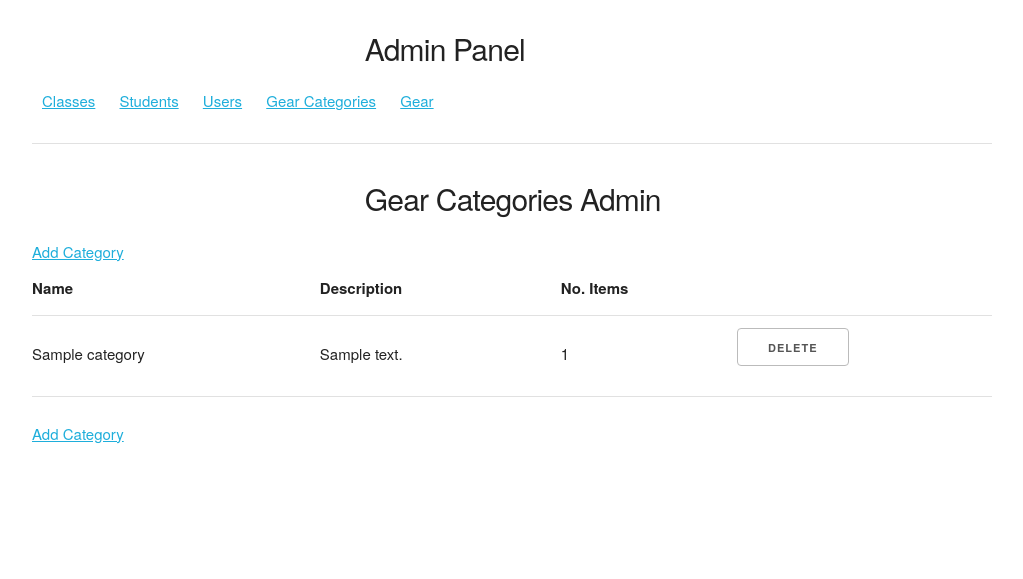
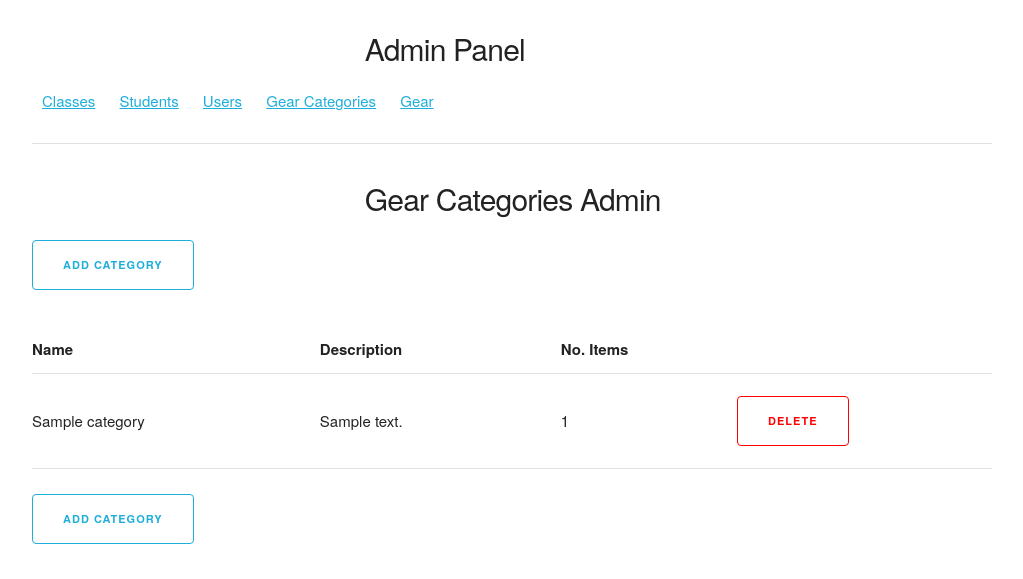
Before and after one commit to bjmaynard01/ganteva-gear-rental, a Flask app: page /admin/gear/categories in a window 1280 px wide. Shown: the part 359-938 px from the top of the page, without its empty margins (128-1151 px from the left). Before the commit the page ends 803 px from the top, so only its background shows below. Run offline with Flask 3, Linux system fonts and the light colour scheme; a user stored in the database is signed in; tables that the repository leaves empty hold one stand-in row (values such as "Sample post"); some libraries are stand-ins or nearby versions.

Commit message:
working on implementing category updates

```diff
--- a/app/admin/routes.py
+++ b/app/admin/routes.py
@@ -1,14 +1,15 @@
-from flask import render_template, session, url_for, redirect, flash
+from flask import render_template, session, url_for, redirect, flash, request
 from app import db
 from app.admin import bp as admin_bp
 from app.users import utils
-from flask_login import current_user
+from flask_login import current_user, login_required
 from app.users.models import User
 from app.gear.models import GearCategories, GearItem
 from app.gear.forms import GearItemForm, GearCategoryForm
 from sqlalchemy.exc import SQLAlchemyError
 
 @admin_bp.route('/admin')
+@login_required
 def admin():
 
     if not current_user.is_anonymous:
@@ -22,6 +23,7 @@ def admin():
         return redirect(url_for('users.login'))
 
 @admin_bp.route('/admin/gear')
+@login_required
 def gear_admin():
     if not current_user.is_anonymous:
 
@@ -30,9 +32,11 @@ def gear_admin():
         else:
             return render_template('errors/401.html', title='Unauthorized'), 401
     else:
+        flash('You must login to administer gear.')
         return redirect(url_for('users.login'))
 
 @admin_bp.route('/admin/gear/categories')
+@login_required
 def categories_admin():
 
     if not current_user.is_anonymous:
@@ -45,9 +49,37 @@ def categories_admin():
             return render_template('errors/401.html', title='Unauthorized'), 401
 
     else:
+        flash('You must login to administer gear categories')
+        return redirect(url_for('users.login'))
+
+@admin_bp.route('/admin/gear/add', methods=['GET', 'POST'])
+@login_required
+def add_gear():
+
+    if not current_user.is_anonymous:
+
+        if current_user.is_admin == True:
+            add_gear_form = GearItemForm()
+
+            if add_gear_form.validate_on_submit():
+                gear_name = add_gear_form.item_name.data.capitalize()
+                gear_image = add_gear_form.item_image.data
+                gear_care = add_gear_form.item_care.data
+                gear_qty = add_gear_form.qty.data
+                geat_categories = add_gear_form.categories.data
+
+
+            return render_template('admin/add_gear.html', title='Add Gear Item', form=add_gear_form)
+
+        else:
+            return render_template('errors/401.html', title='Unauthorized'), 401
+
+    else:
+        flash('You must login to add gear items.')
         return redirect(url_for('users.login'))
 
 @admin_bp.route('/admin/gear/categories/add', methods=['GET', 'POST'])
+@login_required
 def add_gear_category():
 
     if not current_user.is_anonymous:
@@ -70,46 +102,67 @@ def add_gear_category():
                     db.session.rollback()
                     return render_template('errors/500.html', title='Internal Error'), 500
 
-            return render_template('admin/add_category.html', title='Add Category', form=add_category_form)
-
-        else:
-            return render_template('errors/401.html', title='Unauthorized'), 401
-
-    else: return redirect(url_for('main.index'))
-
-@admin_bp.route('/admin/gear/add', methods=['GET', 'POST'])
-def add_gear():
-
-    if not current_user.is_anonymous:
-
-        if current_user.is_admin == True:
-            add_gear_form = GearItemForm()
-
-            if add_gear_form.validate_on_submit():
-                gear_name = add_gear_form.item_name.data.capitalize()
-                gear_image = add_gear_form.item_image.data
-                gear_care = add_gear_form.item_care.data
-                gear_qty = add_gear_form.qty.data
-                geat_categories = add_gear_form.categories.data
-
-
-            return render_template('admin/add_gear.html', title='Add Gear Item', form=add_gear_form)
+            return render_template('admin/add_category.html', title='Add Category', form=add_category_form,
+                                   legend='Add Gear Category')
 
         else:
             return render_template('errors/401.html', title='Unauthorized'), 401
 
     else:
+        flash('You must login to add gear categories')
+        return redirect(url_for('users.login'))
+
+@admin_bp.route('/admin/gear/category/<id>/update', methods=['GET', 'POST'])
+@login_required
+def update_category(id):
+    if not current_user.is_anonymous:
+
+        if current_user.is_admin:
+            edit_category_form = GearCategoryForm()
+            try:
+                category = GearCategories.query.get_or_404(id)
+                edit_category_form.name.data = category.name
+                edit_category_form.desc.data = category.description
+
+                if edit_category_form.validate_on_submit():
+                    category.name = edit_category_form.name.data
+                    category.description = edit_category_form.desc.data
+                    db.session.commit()
+
+                return render_template('admin/add_category.html', title='Update Category', form=edit_category_form,
+                                       legend='Update Category')
+
+            except SQLAlchemyError as error:
+                return render_template('errors/500.html', title='Internal Error'), 500
+
+        else:
+            return render_template('errors/401.html', title='Unauthorized'), 401
+
+    else:
+        flash('You must login to update gear categories.')
         return redirect(url_for('users.login'))
 
 @admin_bp.route('/admin/gear/category/<id>/delete')
+@login_required
 def delete_category(id):
-    category = GearCategories.query.filter_by(id=id).first()
-    try:
-        db.session.delete(category)
-        db.session.commit()
-        flash('Succesfully deleted category {}'.format(category.name))
-        return redirect(url_for('admin.categories_admin'))
+    if not current_user.is_anonymous:
 
-    except SQLAlchemyError as error:
-        db.session.rollback()
-        return render_template('errors/500.html', title='Internal Error'), 500
+        if current_user.is_admin:
+
+            try:
+                category = GearCategories.query.get_or_404(id)
+                db.session.delete(category)
+                db.session.commit()
+                flash('Succesfully deleted category {}'.format(category.name))
+                return redirect(url_for('admin.categories_admin'))
+
+            except SQLAlchemyError as error:
+                db.session.rollback()
+                return render_template('errors/500.html', title='Internal Error'), 500
+
+        else:
+            return render_template('errors/401.html', title='Unauthorized'), 401
+
+    else:
+        flash('You must login to delete gear categories.')
+        return redirect(url_for('users.login'))
--- a/app/gear/forms.py
+++ b/app/gear/forms.py
@@ -12,6 +12,7 @@ class GearCategoryForm(FlaskForm):
 
     def validate_name(self, category_name):
         category = GearCategories.query.filter_by(name=self.name.data.capitalize()).first()
+
         if category is not None:
             raise ValidationError('Category already exists')
 
--- a/app/gear/models.py
+++ b/app/gear/models.py
@@ -18,7 +18,7 @@ class GearCategories(db.Model):
     items = db.relationship('GearItem', secondary=gear_categories_ref, backref=db.backref('categories', lazy='dynamic'), lazy='dynamic')
 
     def __repr__(self):
-        return f"Gear_Category('{self.id}', '{self.name}', '{self.description}')"
+        return f"Gear_Category('{self.id}', '{self.name}', '{self.description}', '{self.items}')"
 
 class GearCategoriesSchema(ma.Schema):
     class Meta:
@@ -34,3 +34,6 @@ class GearItem(db.Model):
 
     def __repr__(self):
         return f"Gear_Item('{self.id}', '{self.name}', '{self.qty}')"
+
+    #@staticmethod
+    #def default_cat():
--- a/app/static/stylesheets/skeleton.css
+++ b/app/static/stylesheets/skeleton.css
@@ -221,7 +221,17 @@ input[type="button"].button-primary:focus {
   color: #FFF;
   background-color: #1EAEDB;
   border-color: #1EAEDB; }
-
+.button.delete {
+  height:50px;
+  margin-top: 10px;
+  color: red;
+  border-color: red;
+}
+.button.add {
+  height: 50px;
+  color: #1EAEDB;
+  border-color: #1EAEDB;
+}
 
 /* Forms
 –––––––––––––––––––––––––––––––––––––––––––––––––– */
@@ -325,7 +335,7 @@ pre > code {
 th,
 tr,
 td {
-  padding: 12px 15px 15px 15px;
+  padding: 12px 15px;
   text-align: left;
   border-bottom: 1px solid #E1E1E1; }
 th:first-child,
--- a/app/templates/admin/add_category.html
+++ b/app/templates/admin/add_category.html
@@ -4,7 +4,7 @@
 
     <div class="row twelve columns">
         <div class="offset-by-four four columns">
-            <h4>Add Gear Category</h4>
+            <h4>{{ legend }}</h4>
         </div>
     </div>
     <div class="row twelve columns">
--- a/app/templates/admin/add_gear.html
+++ b/app/templates/admin/add_gear.html
@@ -28,7 +28,7 @@
         <div class="row twelve columns">
             <div class="three columns">
                 {{ form.item_care.label }}
-                {{ form.item_care(size=50, height=50)}}
+                {{ form.item_care(style="height: 300px;", cols="60")}}
                 {% for error in form.item_care.errors %}
                     <span class="form-error">[{{ error }}]</span>
                 {% endfor %}
@@ -43,7 +43,7 @@
         <div class="row twelve columns">
             <div class="three columns">
                 {{ form.categories.label }}
-                {{ form.categories(size=32)}}
+                {{ form.categories(style="height: 100px; width:150px")}}
                 {% for error in form.categories.errors %}
                     <span class="form-error">[{{ error }}]</span>
                 {% endfor %}
--- a/app/templates/admin/admin_categories.html
+++ b/app/templates/admin/admin_categories.html
@@ -8,7 +8,9 @@
         </div>
     </div>
     <div class="row twelve columns">
-        <a href="{{ url_for('admin.add_gear_category') }}" class="addbutton">Add Category</a>
+        <form action="{{ url_for('admin.add_gear_category') }}">
+            <input type="submit" class="button add" value="Add Category">
+        </form>
     </div>
     <div class="row twelve columns">
         <div class="row twelve columns">
@@ -22,7 +24,7 @@
                     <td>{{ category.description }}</td>
                     <td>{{ category.items.all()|length }}</td>
                     <td><a href="{{ url_for('admin.delete_category', id=category.id) }}">
-                            <input  class="deletebutton" type="button" value="Delete" onclick="return confirm('Do you want to delete category {{ category.name }}')">
+                            <input  class="button delete" type="button" value="Delete" onclick="return confirm('Do you want to delete category {{ category.name }}')">
                         </a>
                     </td>
                 </tr>
@@ -31,7 +33,9 @@
         </div>
     </div>
     <div class="row twelve columns">
-        <a href="{{ url_for('admin.add_gear_category') }}">Add Category</a>
+        <form action="{{ url_for('admin.add_gear_category') }}">
+            <input type="submit" class="button add" value="Add Category">
+        </form>
     </div>
 
 {% endblock content %}
--- a/app/templates/admin/admin_gear.html
+++ b/app/templates/admin/admin_gear.html
@@ -8,7 +8,9 @@
         </div>
     </div>
     <div class="row twelve columns">
-        <a href="{{ url_for('admin.add_gear' ) }}">Add Gear</a>
+        <form action="{{ url_for('admin.add_gear') }}">
+            <input type="submit" value="Add Gear" class="button add">
+        </form>
     </div>
 
 {% endblock content %}
--- a/app/templates/errors/401.html
+++ b/app/templates/errors/401.html
@@ -3,5 +3,5 @@
 {% block content %}
     <h3>Unauthorized Access Attempted</h3>
     <p>Authorization required to access this resource.</p>
-    <p><a href="{{ url_for('main.index') }}">Back</a></p>
+    <p><a href="{{ link }}">Back</a></p>
 {% endblock %}
--- a/app/templates/errors/404.html
+++ b/app/templates/errors/404.html
@@ -2,5 +2,5 @@
 
 {% block content %}
     <h3>File Not Found</h3>
-    <p><a href="{{ url_for('main.index') }}">Back</a></p>
+    <p><a href="{{ link }}">Back</a></p>
 {% endblock %}
--- a/app/templates/errors/500.html
+++ b/app/templates/errors/500.html
@@ -3,6 +3,6 @@
 {% block content %}
     <h3>An unexpected error has occurred</h3>
     <p>The administrator has been notified. Sorry for the inconvenience!</p>
-    <p><a href="{{ url_for('main.index') }}">Back</a></p>
+    <p><a href="{{ link }}">Back</a></p>
 
 {% endblock %}
--- a/app/users/routes.py
+++ b/app/users/routes.py
@@ -77,6 +77,6 @@ def register():
 @users_bp.route('/user/<id>')
 @login_required
 def user(id):
-    user = db.first_or_404(sa.select(User).where(User.id == id))
+    user = db.first_or_404(sa.select(User).where(User.id == current_user.id))
 
     return render_template('users/user.html', user=user)
```
Also changed, not shown: app/errors/handlers.py (+17 -4 lines).
